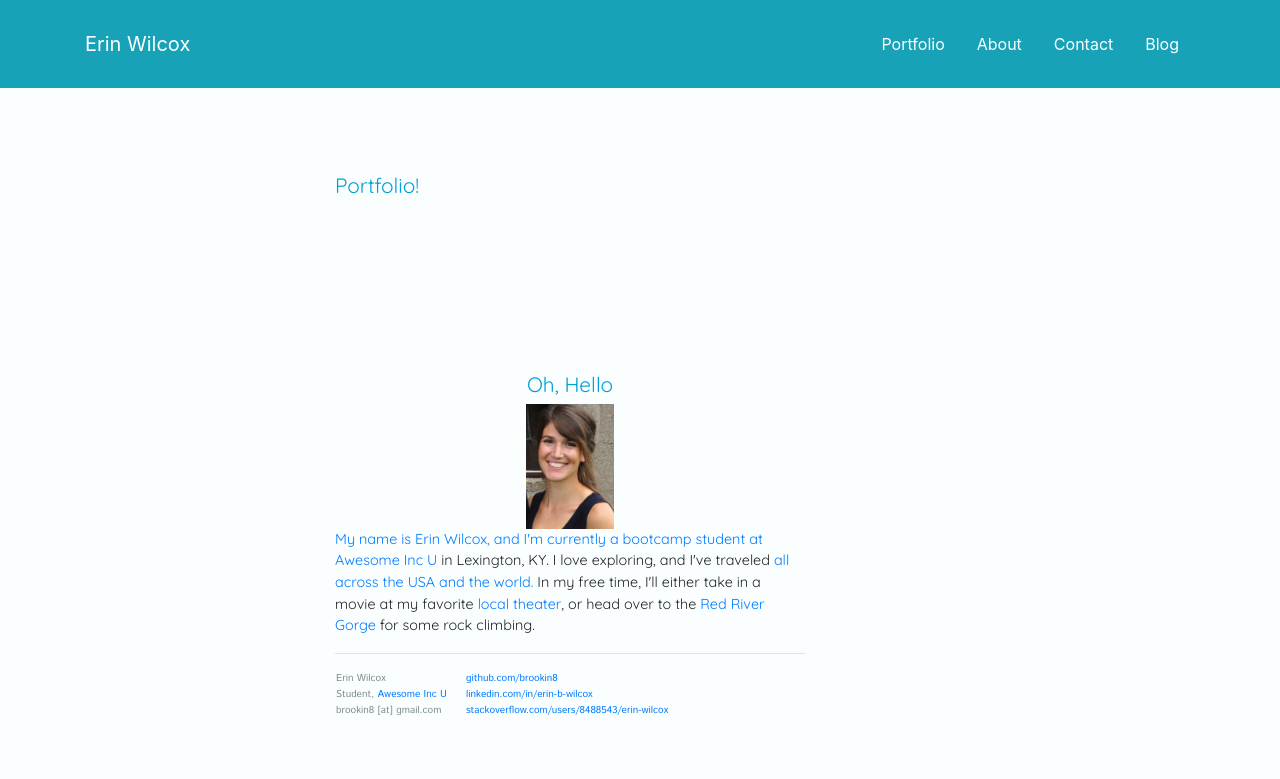
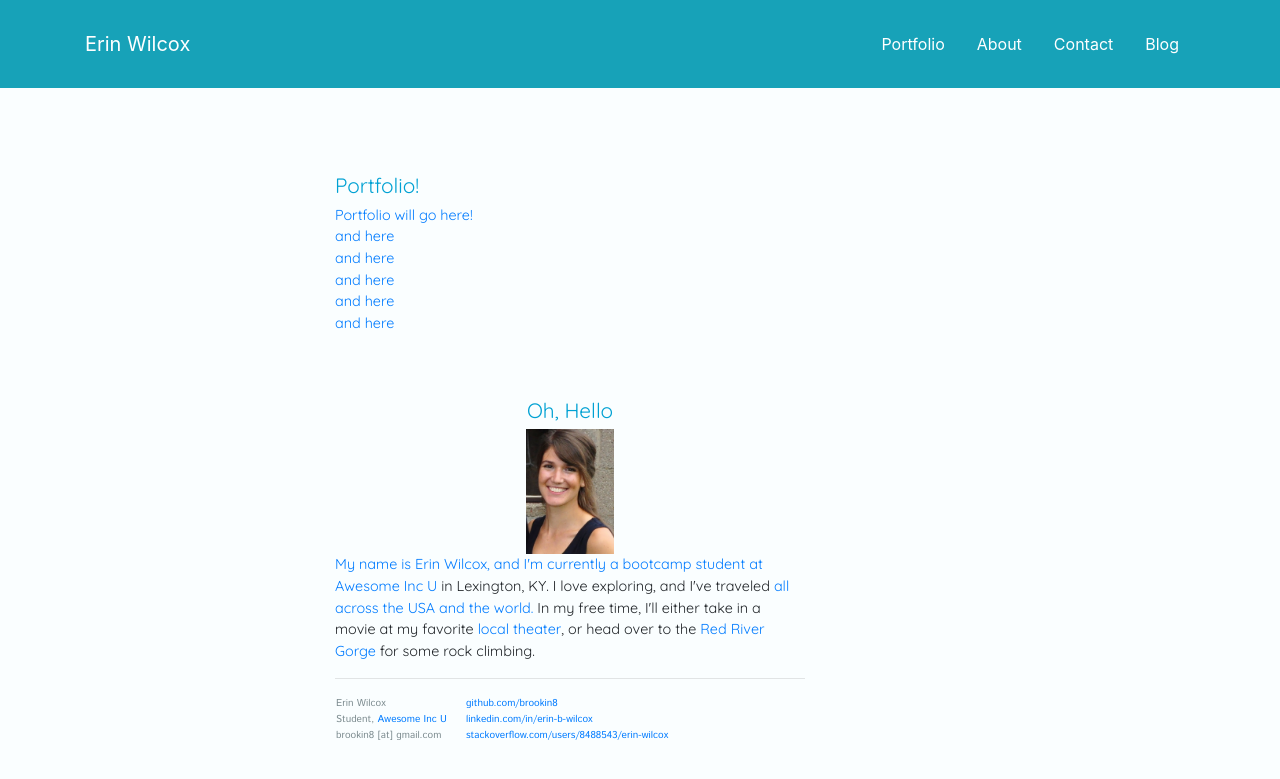
Before and after one commit to brookin8/brookin8.github.io, a Jekyll site: the page built from index.html, in a window 1280 px wide. Shown: the top 779 px of the page. Built offline with Jekyll 4.4.1, drawn with Linux system fonts in a browser that asks for light colours.

Commit message:
reformatting portfolio

```diff
--- a/index.html
+++ b/index.html
@@ -15,13 +15,14 @@ layout: index
 
 		<div><a href="portfolio"></div>
 			<div class ="container">
-			<h1>Portfolio!</h1>
+				<h1>Portfolio!</h1>
 
-			<br>
-			<br>
-			<br>
-			<br>
-			<br>
+				<p>Portfolio will go here!<br>
+				and here<br>
+				and here<br>
+				and here<br>
+				and here<br>
+				and here<br></p>
 
 			</div>
 
```
